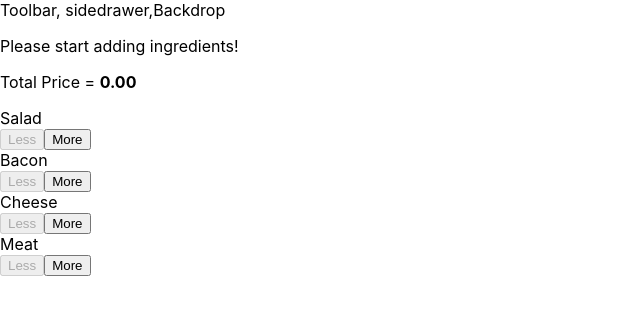
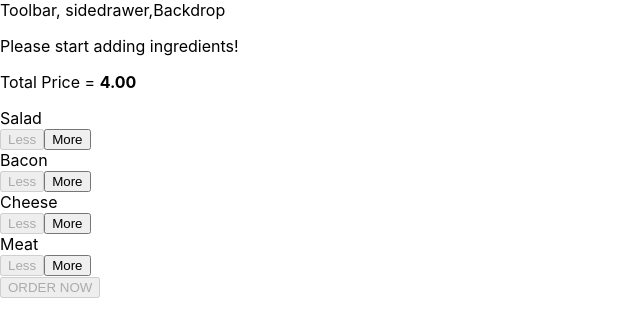
Before and after one commit to c8myapp/udburger, a React app: page / in a window 1280 px wide. Shown: the top 336 px of the page, without its empty margins (0-640 px from the left). Built offline with nearby package versions, Linux system fonts and the light colour scheme.

Commit message:
update udemycode burgerbuilder

```diff
--- a/src/components/burger/buildControls/BuildControls.css
+++ b/src/components/burger/buildControls/BuildControls.css
@@ -9,3 +9,45 @@
 	margin:auto;
 	padding:10px 0px;
 }
+
+
+.OrderButton {
+    background-color: #DAD735;
+    outline: none;
+    cursor: pointer;
+    border: 1px solid #966909;
+    color: #966909;
+    font-family: inherit;
+    font-size: 1.2em;
+    padding: 15px 30px;
+    box-shadow: 2px 2px 2px #966909;
+}
+
+.OrderButton:hover, .OrderButton:active {
+    background-color: #A0DB41;
+    border: 1px solid #966909;
+    color: #966909;
+}
+
+.OrderButton:disabled {
+    background-color: #C7C6C6;
+    cursor: not-allowed;
+    border: 1px solid #ccc;
+    color: #888888;
+}
+
+.OrderButton:not(:disabled) {
+    animation: enable 0.3s linear;
+}
+
+@keyframes enable {
+    0% {
+        transform: scale(1);
+    }
+    60% {
+        transform: scale(1.1);
+    }
+    100% {
+        transform: scale(1);
+    }
+}
--- a/src/components/burger/buildControls/BuildControls.jsx
+++ b/src/components/burger/buildControls/BuildControls.jsx
@@ -13,18 +13,23 @@
   return (
     <div className={css.BuildControls}>
       <p>
-        Total Price = <strong>{props.totalPrice.toFixed(2)}</strong>
+        Total Price = <strong>{props.price.toFixed(2)}</strong>
       </p>
 
       {controls.map(ctrl => (
         <BuildControl
           key={ctrl.label}
           label={ctrl.label}
-          addItem={() => props.ingredientAdd(ctrl.type)}
-          removeItem={() => props.ingredeintRemove(ctrl.type)}
+          addItem={() => props.ingredientAdded(ctrl.type)}
+          removeItem={() => props.ingredientRemoved(ctrl.type)}
           disabled={props.disabled[ctrl.type]}
         />
       ))}
+      <button
+      className={css.OrderButton}
+      disabled={!props.purchasable}>
+        ORDER NOW
+      </button>
     </div>
   );
 };
--- a/src/containers/burgerBuilder/BurgerBuilder.jsx
+++ b/src/containers/burgerBuilder/BurgerBuilder.jsx
@@ -3,14 +3,18 @@
 import Burger from "../../components/burger/Burger";
 import BuildControls from "../../components/burger/buildControls/BuildControls";
 
-const INGREDIENT_PRICE = {
+const INGREDIENT_PRICES = {
   salad: 0.5,
-  cheese: 0.7,
-  meat: 1.6,
-  bacon: 1.0
+  cheese: 0.4,
+  meat: 1.3,
+  bacon: 0.7
 };
 
 export default class BurgerBuilder extends Component {
+  // constructor(props) {
+  //     super(props);
+  //     this.state = {...}
+  // }
   state = {
       ingredients: {
           salad: 0,
@@ -18,76 +22,69 @@
           cheese: 0,
           meat: 0
       },
-    totalPrice: 0
-  };
+      totalPrice: 4,
+      purchasable: false
+  }
 
-  updateStatusPurchase = ingredients => {
-    const sum = Object.keys(ingredients)
-      .map(keyarray => {
-        return ingredients[keyarray];
-      })
-      .reduce((sum, el) => {
+  updatePurchaseState (ingredients) {
+      const sum = Object.keys( ingredients )
+          .map( igKey => {
+              return ingredients[igKey];
+          } )
+          .reduce( ( sum, el ) => {
               return sum + el;
-      }, 0);
-    this.setState({ purchasable: sum > 0 });
-  };
+          }, 0 );
+      this.setState( { purchasable: sum > 0 } );
+  }
 
-  addIngredientHandler = type => {
-    //update ingredient state
+  addIngredientHandler = ( type ) => {
       const oldCount = this.state.ingredients[type];
-    const updateCount = oldCount + 1;
-    const tmpIngredients = {
+      const updatedCount = oldCount + 1;
+      const updatedIngredients = {
           ...this.state.ingredients
       };
-    tmpIngredients[type] = updateCount;
+      updatedIngredients[type] = updatedCount;
+      const priceAddition = INGREDIENT_PRICES[type];
+      const oldPrice = this.state.totalPrice;
+      const newPrice = oldPrice + priceAddition;
+      this.setState( { totalPrice: newPrice, ingredients: updatedIngredients } );
+      this.updatePurchaseState(updatedIngredients);
+  }
 
-    //update price
-    const oldPrice = this.state.totalPrice;
-    const ingredientPrice = INGREDIENT_PRICE[type];
-    const updatePrice = oldPrice + ingredientPrice;
-
-    //update state
-    this.setState({ totalPrice: updatePrice, ingredients: tmpIngredients });
-    this.updateStatusPurchase(tmpIngredients);
-  };
-
-  removeIngredientHandler = type => {
+  removeIngredientHandler = ( type ) => {
       const oldCount = this.state.ingredients[type];
-    if (oldCount <= 0) {
+      if ( oldCount <= 0 ) {
           return;
       }
-    const updateCount = oldCount - 1;
-    const tmpIngredients = {
+      const updatedCount = oldCount - 1;
+      const updatedIngredients = {
           ...this.state.ingredients
       };
-    tmpIngredients[type] = updateCount;
+      updatedIngredients[type] = updatedCount;
+      const priceDeduction = INGREDIENT_PRICES[type];
+      const oldPrice = this.state.totalPrice;
+      const newPrice = oldPrice - priceDeduction;
+      this.setState( { totalPrice: newPrice, ingredients: updatedIngredients } );
+      this.updatePurchaseState(updatedIngredients);
+  }
 
-    //update price
-    const oldPrice = this.state.totalPrice;
-    const ingredientPrice = INGREDIENT_PRICE[type];
-    const updatePrice = oldPrice - ingredientPrice;
-
-    //update state
-    this.setState({ totalPrice: updatePrice, ingredients: tmpIngredients });
-    this.updateStatusPurchase(tmpIngredients);
-  };
-
-  render() {
+  render () {
       const disabledInfo = {
           ...this.state.ingredients
       };
-    for (let key in disabledInfo) {
-      disabledInfo[key] = disabledInfo[key] <= 0;
+      for ( let key in disabledInfo ) {
+          disabledInfo[key] = disabledInfo[key] <= 0
       }
+      // {salad: true, meat: false, ...}
       return (
           <ContainerChild>
               <Burger ingredients={this.state.ingredients} />
               <BuildControls
-          totalPrice={this.state.totalPrice}
-          ingredientAdd={this.addIngredientHandler}
-          ingredeintRemove={this.removeIngredientHandler}
+                  ingredientAdded={this.addIngredientHandler}
+                  ingredientRemoved={this.removeIngredientHandler}
                   disabled={disabledInfo}
-        />
+                  purchasable={this.state.purchasable}
+                  price={this.state.totalPrice} />
           </ContainerChild>
       );
   }
```
Lines whose indentation alone changed are shown as unchanged.
